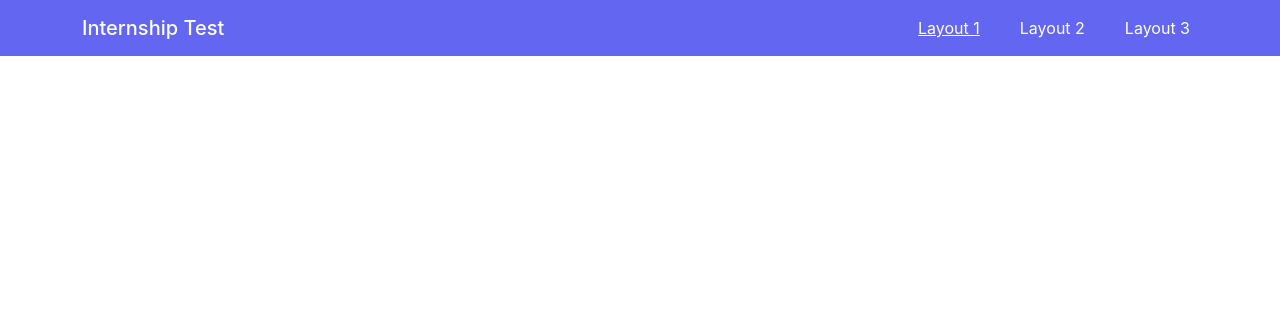
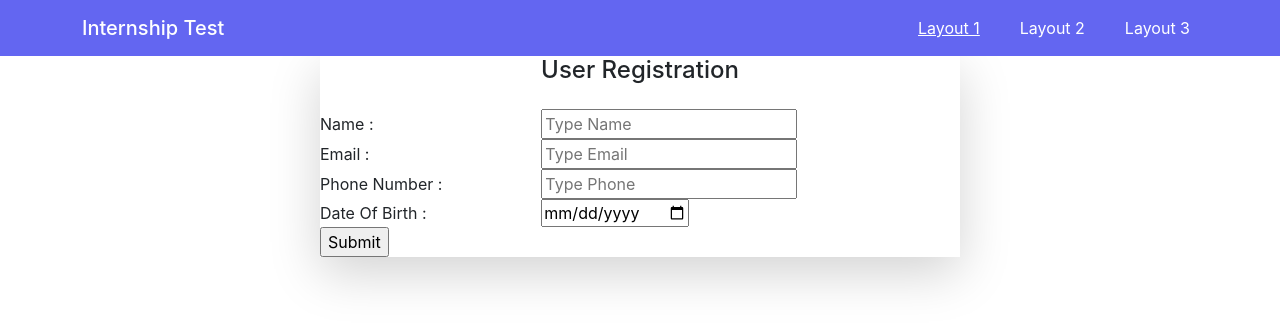
Before and after one commit to zubayer-salehin/Internship-Assessment, a React (Create React App) app: page / in a window 1280 px wide. Shown: the top 326 px of the page. Built offline with nearby package versions, Linux system fonts and the light colour scheme.

Commit message:
layout 1 degine starting

```diff
--- a/src/pages/Layout1.js
+++ b/src/pages/Layout1.js
@@ -1,9 +1,168 @@
-import React from 'react';
+import { useForm } from "react-hook-form";
+import { toast } from "react-hot-toast";
+
+
 
 const Layout1 = () => {
+
+    const { register, formState: { errors }, handleSubmit, reset } = useForm();
+
+    const userList = localStorage.getItem("userList")
+
+    if (!userList) {
+        localStorage.setItem("userList", JSON.stringify([]));
+    }
+
+    const onSubmit = async (data) => {
+        const name = data.name;
+        const email = data.email;
+        const phone = data.phone;
+        const dateOfBirth = data.date;
+        const newUser = { name, email, phone, dateOfBirth }
+        const allUser = JSON.parse(localStorage.getItem("userList"))
+        const userExist = allUser.find(user => user.email === email)
+        if (!userExist) {
+            localStorage.setItem("userList", JSON.stringify([...allUser, newUser]))
+            toast.success("User Successfully Added");
+            reset();
+        } else {
+            toast.error("Email user is already Exists");
+        }
+    }
+
     return (
-        <div>
+        <div className='screen-width-height d-flex justify-content-center align-items-center screen-backgroud'>
+            <div className='w-50 shadow-lg registerBox'>
+                <h4 className='mb-4 text-center'>User Registration</h4>
+                <form onSubmit={handleSubmit(onSubmit)}>
+                    <>
+                        <div className="row d-flex align-items-center">
+                            <div className="col-4">
+                                <label htmlFor='name' className='label'>
+                                    Name :
+                                </label>
+                            </div>
+                            <div className="col-8">
+                                <input type="text" id="name" placeholder='Type Name' {...register("name", {
+                                    required: {
+                                        value: true,
+                                        message: "Name is required"
+                                    },
+                                    minLength: {
+                                        value: 3,
+                                        message: 'Name minimum 3 Character'
+                                    }
+                                })} />
 
+                            </div>
+                        </div>
+                        <div className="row">
+                            <div className="col-4"></div>
+                            <div className="col-8 d-flex">
+                                <label className='errorMessage'>
+                                    {errors.name?.type === 'required' && <p className="label-alt" >{errors.name.message}</p>
+                                    }
+                                    {errors.name?.type === 'minLength' && <p className="label-alt" >{errors.name.message}</p>
+                                    }
+                                </label>
+                            </div>
+                        </div>
+                    </>
+                    <>
+                        <div className="row d-flex align-items-center">
+                            <div className="col-4">
+                                <label htmlFor='email' className='label'>
+                                    Email :
+                                </label>
+                            </div>
+                            <div className="col-8">
+                                <input type="email" id="email" placeholder='Type Email' {...register("email", {
+                                    required: {
+                                        value: true,
+                                        message: "Email is required"
+                                    },
+                                    pattern: {
+                                        value: /[a-z0-9]+@[a-z]+\.[a-z]{2,3}/,
+                                        message: 'Provide a valid email'
+                                    }
+                                })} />
+                            </div>
+                        </div>
+                        <div className="row">
+                            <div className="col-4"></div>
+                            <div className="col-8 d-flex">
+                                <label className='errorMessage'>
+                                    {errors.email?.type === 'required' && <p className="label-alt" >{errors.email.message}</p>
+                                    }
+                                    {errors.email?.type === 'pattern' && <p className="label-alt" >{errors.email.message}</p>
+                                    }
+                                </label>
+                            </div>
+                        </div>
+                    </>
+                    <>
+                        <div className="row d-flex align-items-center">
+                            <div className="col-4">
+                                <label htmlFor='phone' className='label'>
+                                    Phone Number :
+                                </label>
+                            </div>
+                            <div className="col-8">
+                                <input type="text" id="phone" placeholder='Type Phone' {...register("phone", {
+                                    required: {
+                                        value: true,
+                                        message: "Phone is required"
+                                    },
+                                    pattern: {
+                                        value: /^[0-9 ()+-]+$/,
+                                        message: 'Provide a valid number'
+                                    }
+                                })} />
+                            </div>
+                        </div>
+                        <div className="row">
+                            <div className="col-4"></div>
+                            <div className="col-8 d-flex">
+                                <label className='errorMessage'>
+                                    {errors.phone?.type === 'required' && <p className="label-alt" >{errors.phone.message}</p>
+                                    }
+                                    {errors.phone?.type === 'pattern' && <p className="label-alt" >{errors.phone.message}</p>
+                                    }
+                                </label>
+                            </div>
+                        </div>
+                    </>
+                    <>
+                        <div className="row d-flex align-items-center">
+                            <div className="col-4">
+                                <label htmlFor='dateOfBirth' className='label'>
+                                    Date Of Birth :
+                                </label>
+                            </div>
+                            <div className="col-8">
+                                <input type="date" id="dateOfBirth" {...register("date", {
+                                    required: {
+                                        value: true,
+                                        message: "Date is required"
+                                    }
+                                })} />
+                            </div>
+                        </div>
+                        <div className="row">
+                            <div className="col-4"></div>
+                            <div className="col-8 d-flex">
+                                <label className='errorMessage'>
+                                    {errors.date?.type === 'required' && <p className="label-alt" >{errors.date.message}</p>
+                                    }
+                                </label>
+                            </div>
+                        </div>
+                    </>
+                    <div className='submitBtnBox'>
+                        <input type="submit" className='submitBtn' value="Submit" />
+                    </div>
+                </form>
+            </div>
         </div>
     );
 };
```
